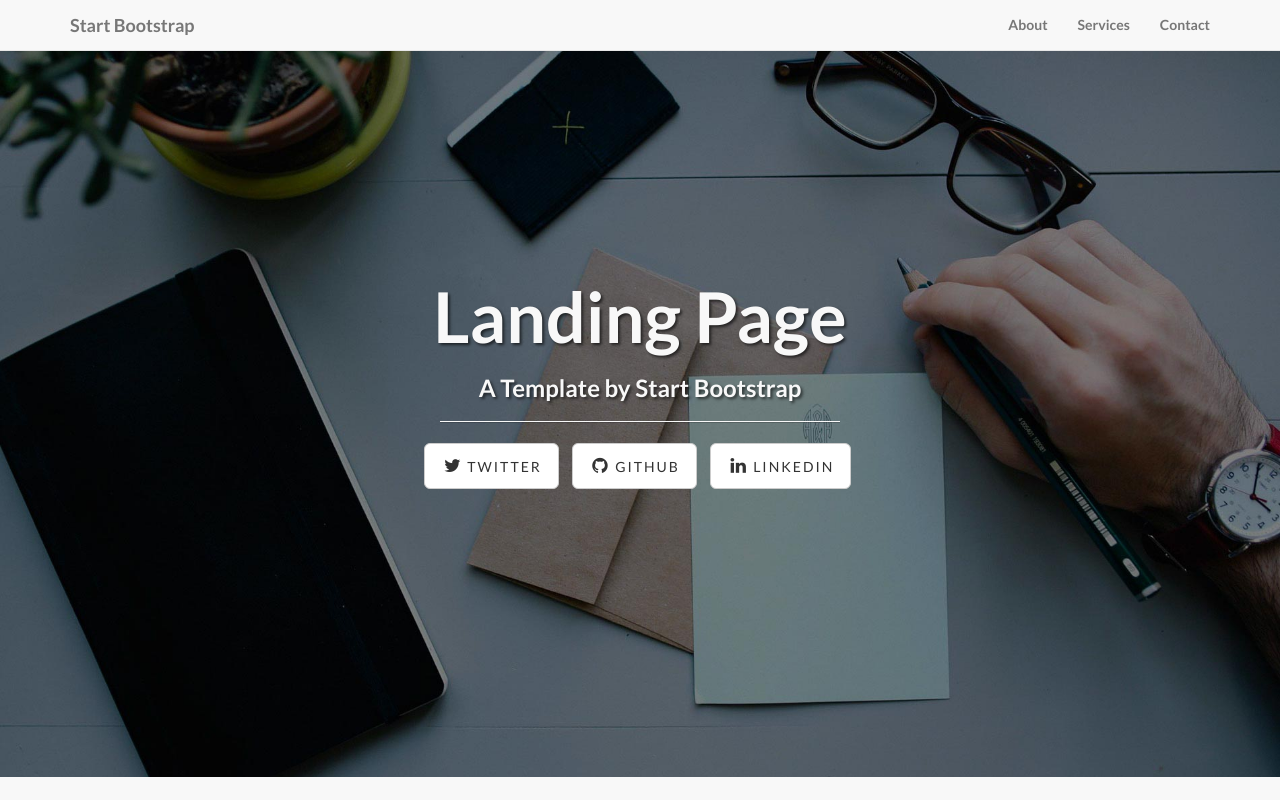
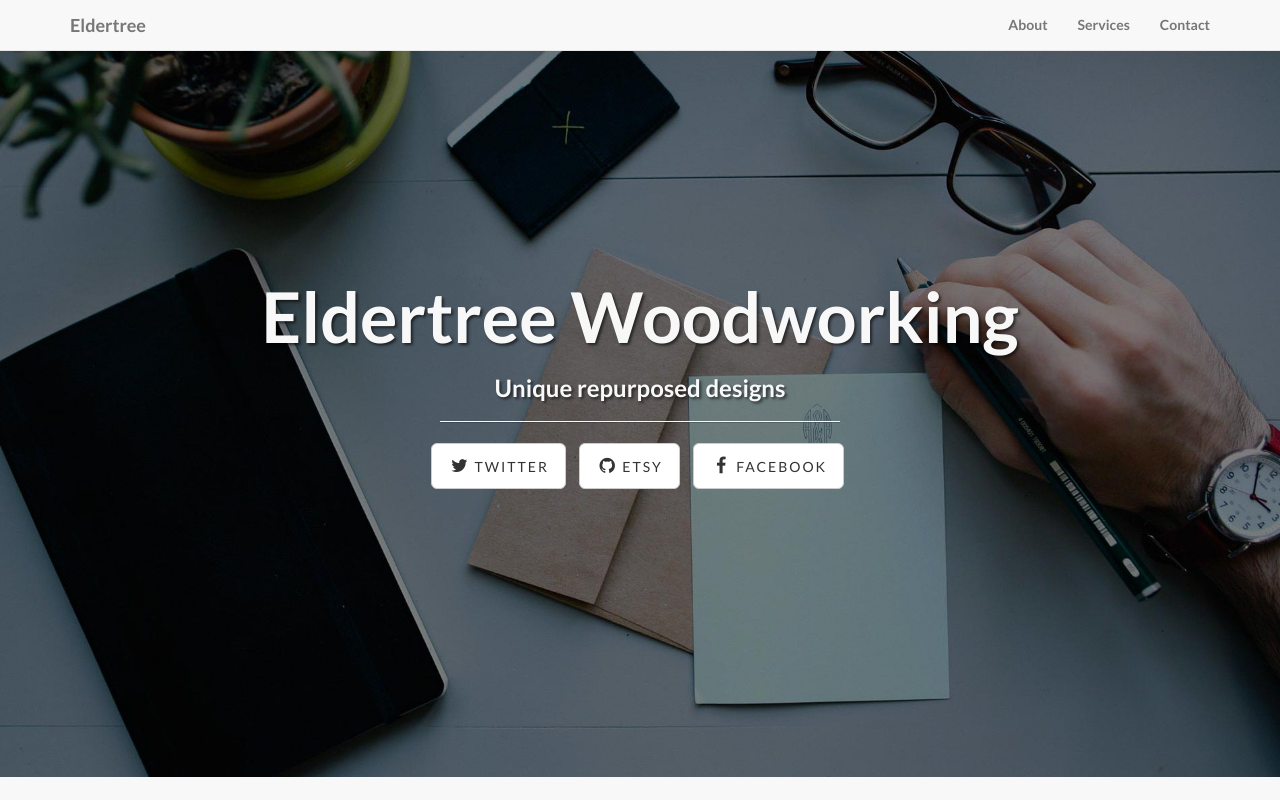
Before and after one commit to eldertreedesign/eldertreedesign.github.io, a plain HTML site: page index.html in a window 1280 px wide. Shown: the top 800 px of the page. Drawn offline with Linux system fonts and the light colour scheme.

Commit message:
minor update

```diff
--- a/index.html
+++ b/index.html
@@ -43,7 +43,7 @@
                     <span class="icon-bar"></span>
                     <span class="icon-bar"></span>
                 </button>
-                <a class="navbar-brand" href="#">Start Bootstrap</a>
+                <a class="navbar-brand" href="#">Eldertree</a>
             </div>
             <!-- Collect the nav links, forms, and other content for toggling -->
             <div class="collapse navbar-collapse" id="bs-example-navbar-collapse-1">
@@ -72,18 +72,18 @@
             <div class="row">
                 <div class="col-lg-12">
                     <div class="intro-message">
-                        <h1>Landing Page</h1>
-                        <h3>A Template by Start Bootstrap</h3>
+                        <h1>Eldertree Woodworking</h1>
+                        <h3>Unique repurposed designs</h3>
                         <hr class="intro-divider">
                         <ul class="list-inline intro-social-buttons">
                             <li>
-                                <a href="https://twitter.com/SBootstrap" class="btn btn-default btn-lg"><i class="fa fa-twitter fa-fw"></i> <span class="network-name">Twitter</span></a>
+                                <a href="https://twitter.com/eldertreedesign" class="btn btn-default btn-lg"><i class="fa fa-twitter fa-fw"></i> <span class="network-name">Twitter</span></a>
                             </li>
                             <li>
-                                <a href="https://github.com/IronSummitMedia/startbootstrap" class="btn btn-default btn-lg"><i class="fa fa-github fa-fw"></i> <span class="network-name">Github</span></a>
+                                <a href="https://etsy.com/" class="btn btn-default btn-lg"><i class="fa fa-github fa-fw"></i> <span class="network-name">Etsy</span></a>
                             </li>
                             <li>
-                                <a href="#" class="btn btn-default btn-lg"><i class="fa fa-linkedin fa-fw"></i> <span class="network-name">Linkedin</span></a>
+                                <a href="https://facebook.com/" class="btn btn-default btn-lg"><i class="fa fa-facebook fa-fw"></i> <span class="network-name">Facebook</span></a>
                             </li>
                         </ul>
                     </div>
```
